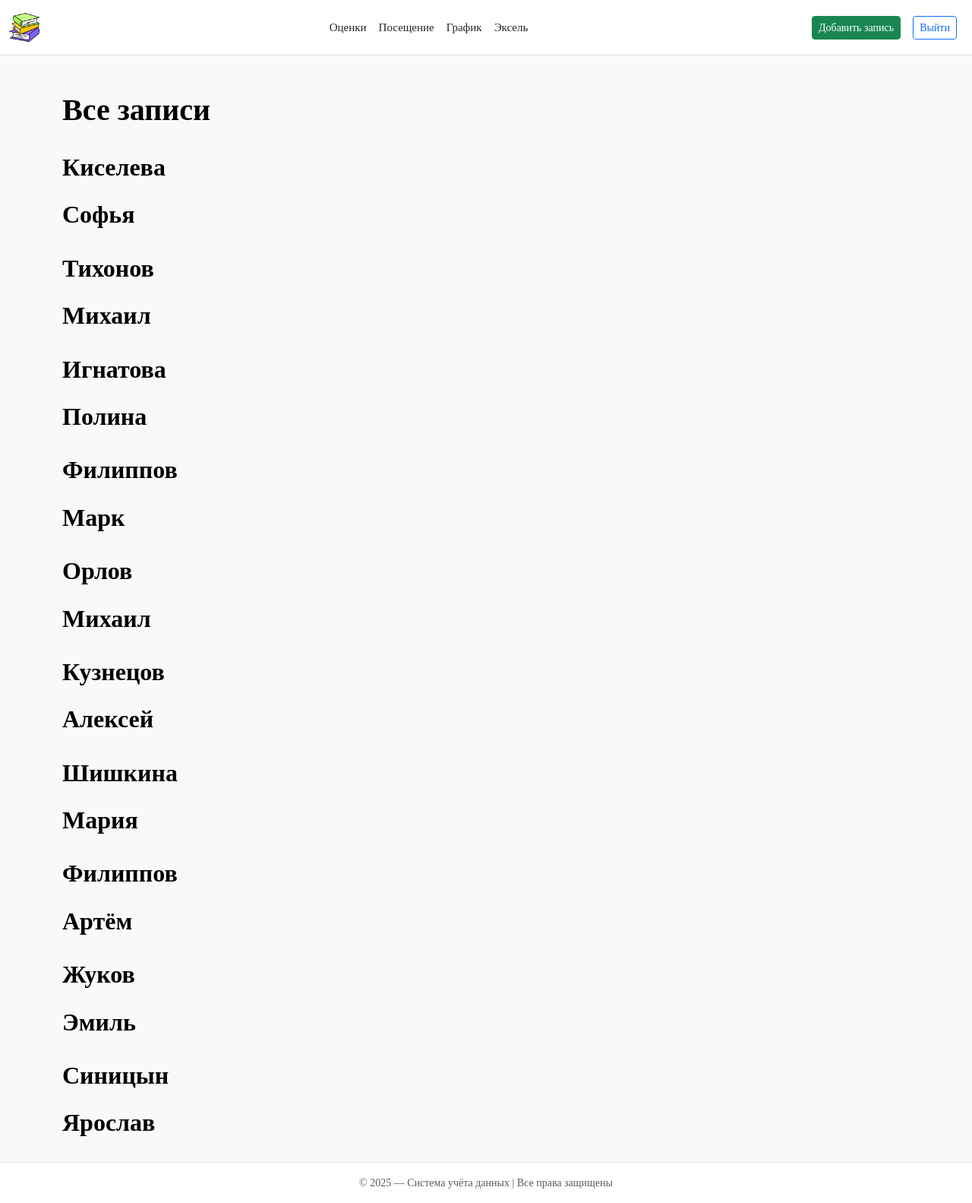
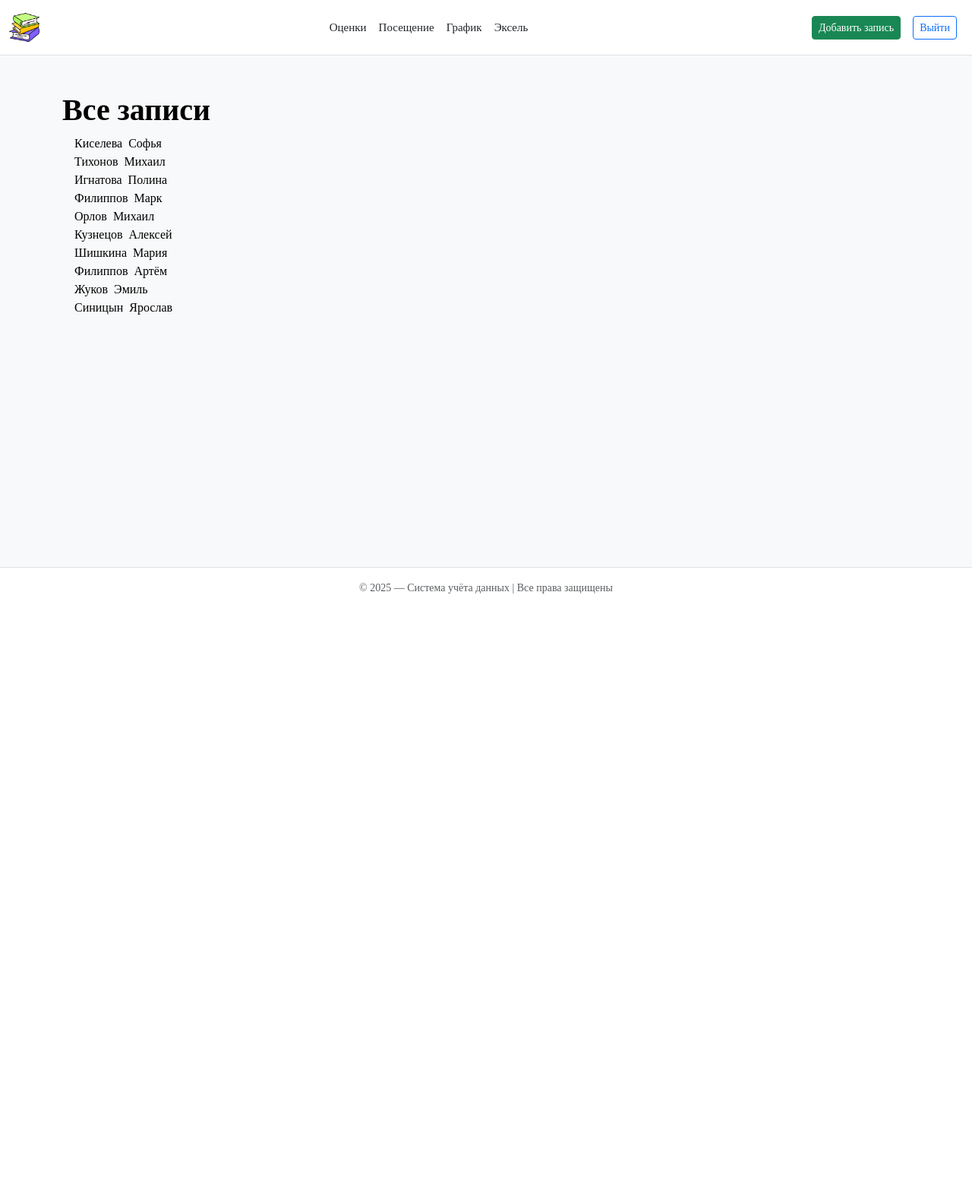
Before and after one commit to Zangetsu20/init, a Flask app: page /posts in a window 1280 px wide. Shown: the whole page at 76% size. After the commit the page ends 781 px from the top, so only its background shows below. Run offline with Flask 3, Linux system fonts and the light colour scheme; a user stored in the database is signed in.

Commit message:
изменил отображение списка

```diff
--- a/templates/posts.html
+++ b/templates/posts.html
@@ -10,18 +10,14 @@
 
 <div class="row">
 
-{% for post in posts %}
-<div class="col-md-8 item">
-    <div class="item-in">
-        <h2>{{ post.firstname }}</h2>
-    <div class="sepertor"></div>
-    <h2>{{ post.lastname}}</h2>
-    <a class=role="button">
-        <i class="fa-long-arrow-right"></i>
-    </a>
-</div>
-</div>
-{% endfor %}
+    {% for post in posts %}
+    <div class="col-md-8 item">
+        <div class="item-in d-flex align-items-center px-3">
+            <span class="first-name">{{ post.firstname }}</span>
+            <span class="last-name ms-2">{{ post.lastname }}</span> <!-- ms-2 = margin-left: .5rem -->
+        </div>
+    </div>
+  {% endfor %}
 </div>
 
 {% endblock %}
```
Also changed, not shown: static/css/main.css (+10 -2 lines), instance/newf.db.
